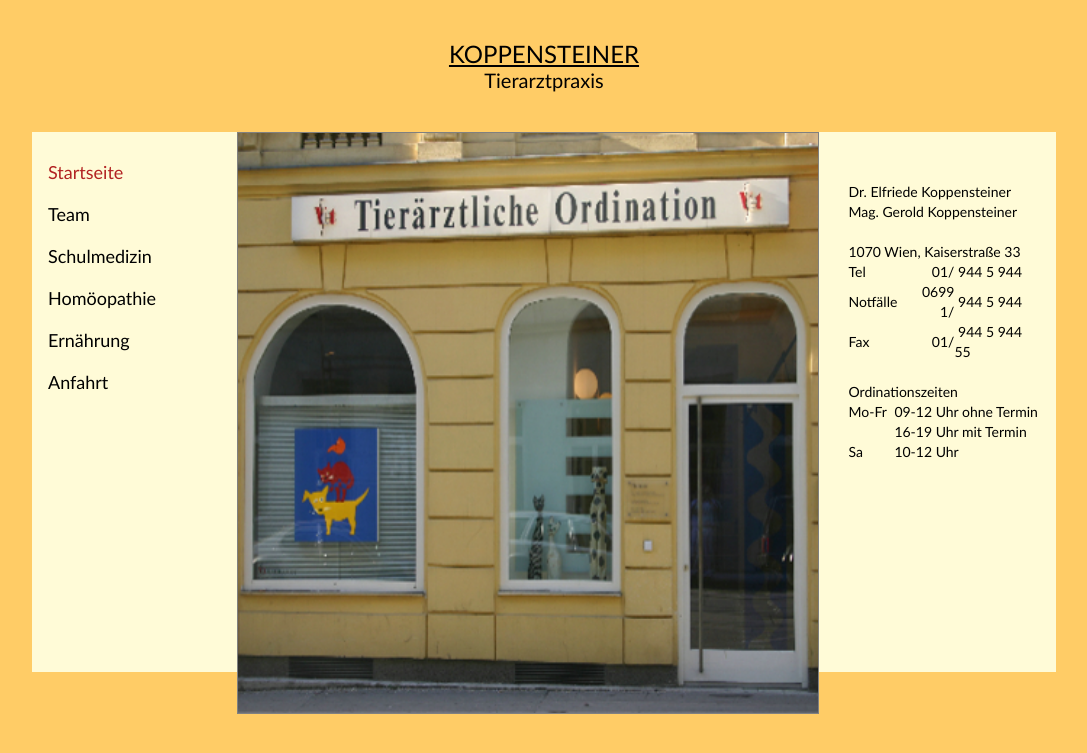
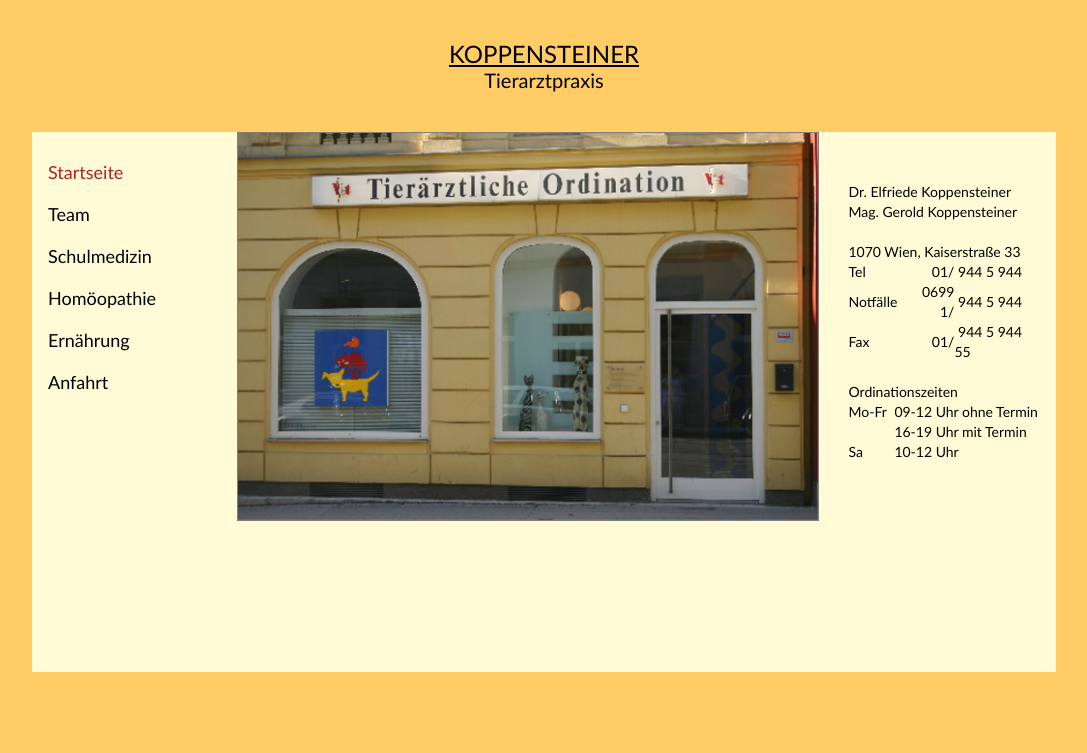
Before and after one commit to richardtraindl/tierarztpraxis-kaiserstrasse.at, a Jekyll site: the page built from index.html, in a window 1280 px wide. Shown: the top 753 px of the page, without its empty margins (96-1183 px from the left). Built offline with Jekyll 4.4.1, drawn with Linux system fonts in a browser that asks for light colours.

Commit message:
Update index.html

```diff
--- a/index.html
+++ b/index.html
@@ -36,7 +36,7 @@ id: index
 
 					<!-- noscript -->
 						<figure style="margin: auto; border: solid grey 1px" class="aktiv">
-							<img src="img/fassade_400x400.jpg" alt="Fassade">
+							<img src="img/fassade_600x400.png" alt="Fassade">
 						</figure>
 					<!-- /noscript -->
 				</div>
```
